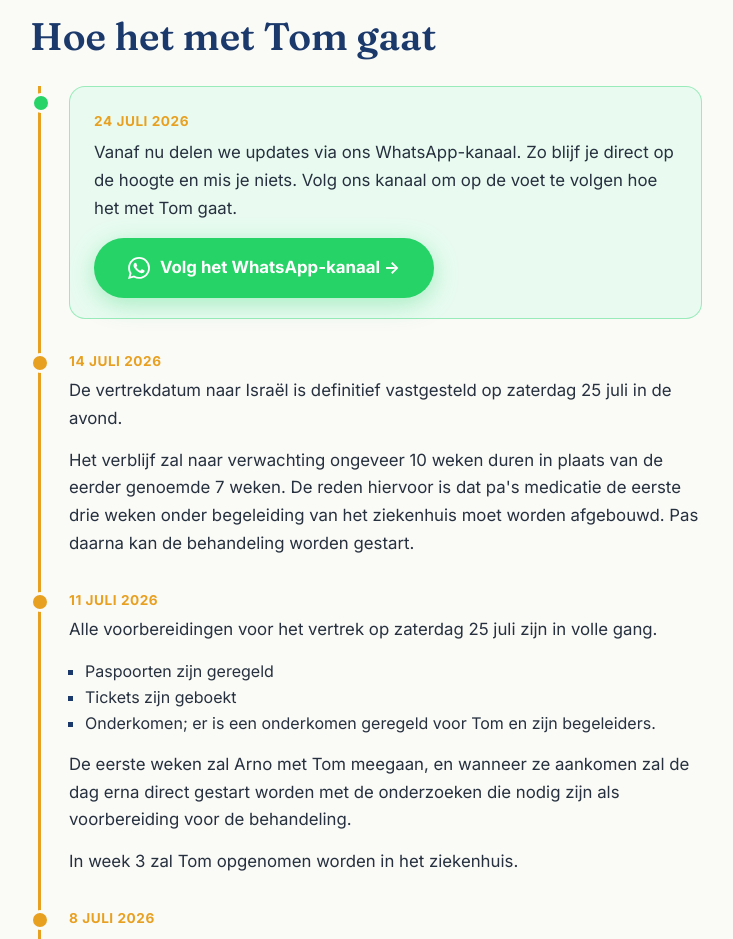
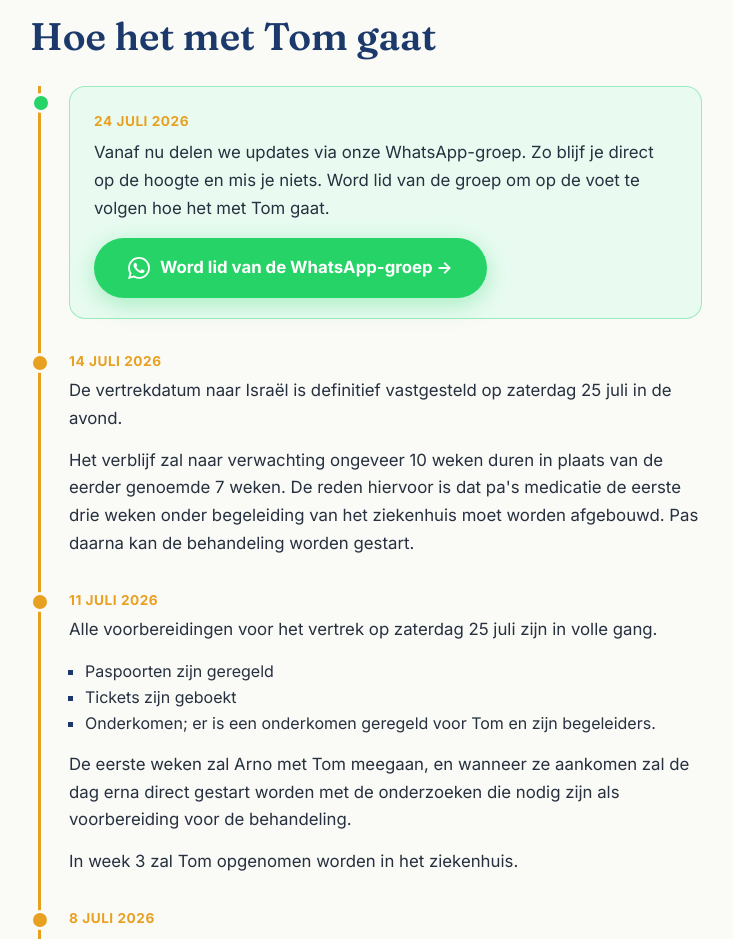
Before and after one commit to arnowals-art/help-tom, a React (Vite) app: page / in a window 1280 px wide. Shown: the part 1460-2399 px from the top of the page, without its empty margins (274-1007 px from the left). Built offline with nearby package versions, Linux system fonts and the light colour scheme; no server answers.

Commit message:
whatsapp link op website

```diff
--- a/src/components/Updates.jsx
+++ b/src/components/Updates.jsx
@@ -1,5 +1,5 @@
 
-// De WhatsApp-kanaallink. Eén plek, zodat de knoppen elders (Hero, sticky
+// De WhatsApp-groepslink. Eén plek, zodat de knoppen elders (Hero, sticky
 // balk) dezelfde link gebruiken.
 export const WHATSAPP_URL =
   'https://chat.whatsapp.com/FOwhbYSC7KY5bIwIwar2go?s=sw&p=i&mlu=0'
@@ -52,13 +52,13 @@ export default function Updates() {
         <span className="section-label">Updates</span>
         <h2 className="section-title">Hoe het met Tom gaat</h2>
         <div className="timeline">
-          {/* Aankondiging: updates lopen voortaan via het WhatsApp-kanaal. */}
+          {/* Aankondiging: updates lopen voortaan via de WhatsApp-groep. */}
           <div className="timeline-item channel-item">
             <span className="timeline-date">24 juli 2026</span>
             <p>
-              Vanaf nu delen we updates via ons WhatsApp-kanaal. Zo
-              blijf je direct op de hoogte en mis je niets. Volg ons kanaal om
-              op de voet te volgen hoe het met Tom gaat.
+              Vanaf nu delen we updates via onze WhatsApp-groep. Zo
+              blijf je direct op de hoogte en mis je niets. Word lid van de
+              groep om op de voet te volgen hoe het met Tom gaat.
             </p>
             <a
               className="btn btn-whatsapp"
@@ -66,7 +66,7 @@ export default function Updates() {
               target="_blank"
               rel="noreferrer"
             >
-              <WhatsAppIcon /> Volg het WhatsApp-kanaal →
+              <WhatsAppIcon /> Word lid van de WhatsApp-groep →
             </a>
           </div>
 
```
